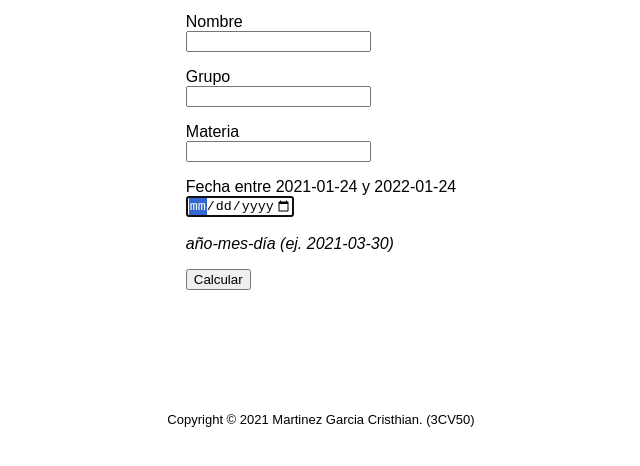
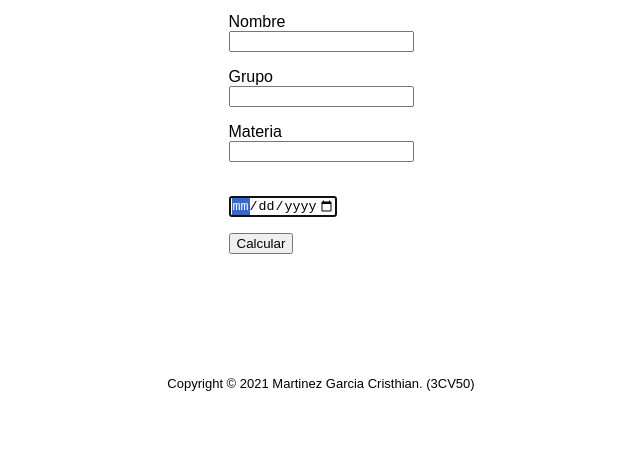
Before and after one commit to crismtzg/crismtzg.io, a plain HTML site: page index.html in a window 1280 px wide. Shown: the part 130-596 px from the top of the page, without its empty margins (319-959 px from the left). Drawn offline with Linux system fonts and the light colour scheme.

Commit message:
modificacion fecha

```diff
--- a/index.html
+++ b/index.html
@@ -38,11 +38,10 @@
         </p>
         <p>
             <label accesskey="F">
-              Fecha entre 2021-01-24 y 2022-01-24<br>
+              <br>
               <input name="fecha" type="date" autofocus required
                      max="2022-01-24" min="2021-01-24">
             </label>
-            <br><em>año-mes-día (ej. 2021-03-30)</em>
           </p>
 
 
```
